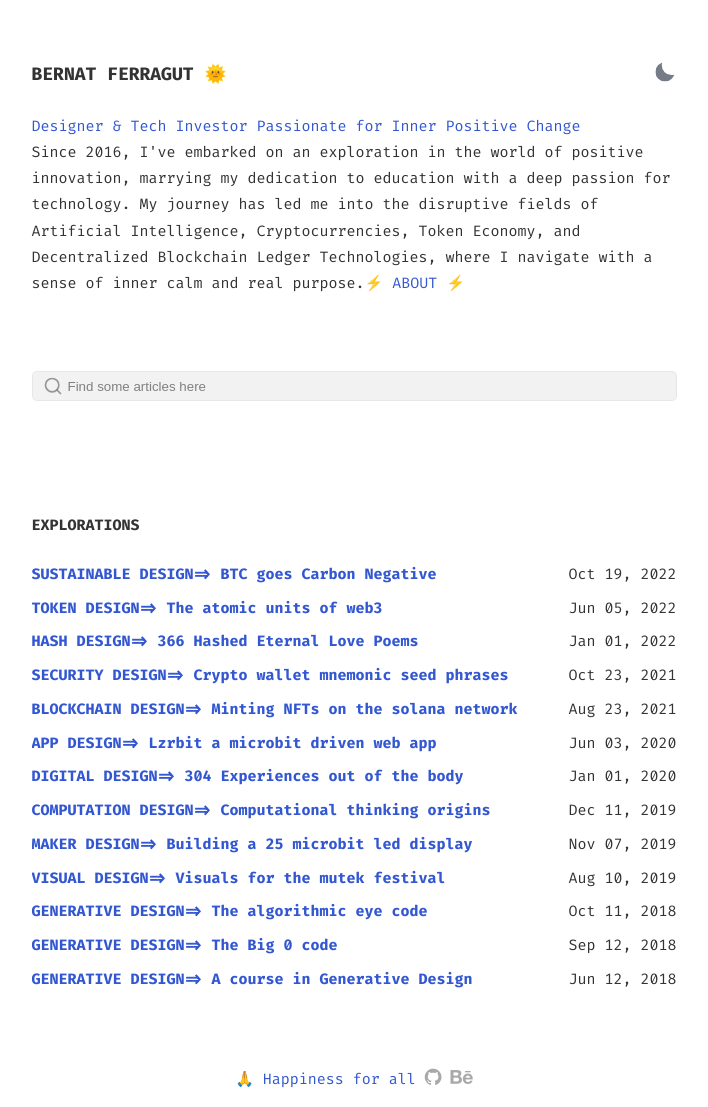
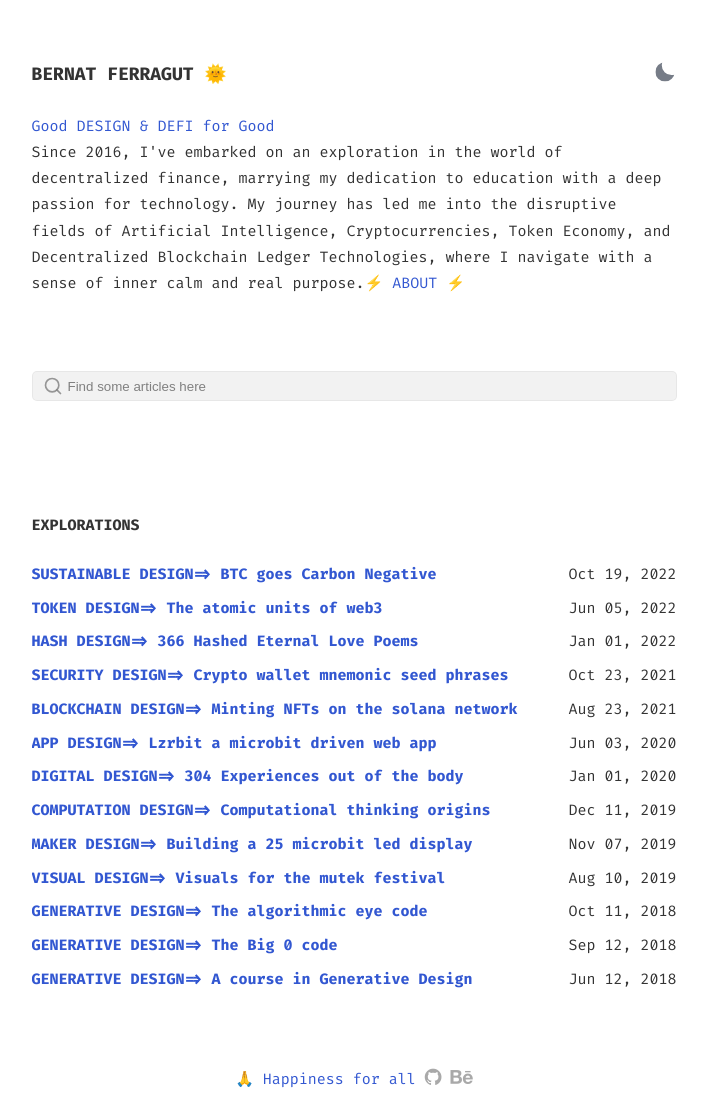
Before and after one commit to bernatferragut/WEB2, a Jekyll site: the page built from index.html, in a window 1280 px wide. Shown: the whole page, without its empty margins (286-994 px from the left). Built offline with Jekyll 4.4.1, drawn with Linux system fonts in a browser that asks for light colours.

Commit message:
Update index.html
Main changed

```diff
--- a/index.html
+++ b/index.html
@@ -9,8 +9,8 @@
         </button>
     </div>
     <div class="bio">
-        <a href"{{ site.baseurl }}/about">Designer & Tech Investor Passionate for Inner Positive Change</a> <br>
-        <p>Since 2016, I've embarked on an exploration in the world of positive innovation, marrying my dedication to education with a deep passion for technology. My journey has led me into the disruptive fields of Artificial Intelligence, Cryptocurrencies, Token Economy, and Decentralized Blockchain Ledger Technologies, where I navigate with a sense of inner calm and real purpose.<a href="{{ site.baseurl }}/about">⚡ ABOUT ⚡</a></p>
+        <a href"{{ site.baseurl }}/about">Good DESIGN & DEFI for Good</a> <br>
+        <p>Since 2016, I've embarked on an exploration in the world of decentralized finance, marrying my dedication to education with a deep passion for technology. My journey has led me into the disruptive fields of Artificial Intelligence, Cryptocurrencies, Token Economy, and Decentralized Blockchain Ledger Technologies, where I navigate with a sense of inner calm and real purpose.<a href="{{ site.baseurl }}/about">⚡ ABOUT ⚡</a></p>
     </div>
 </section>
 
```
